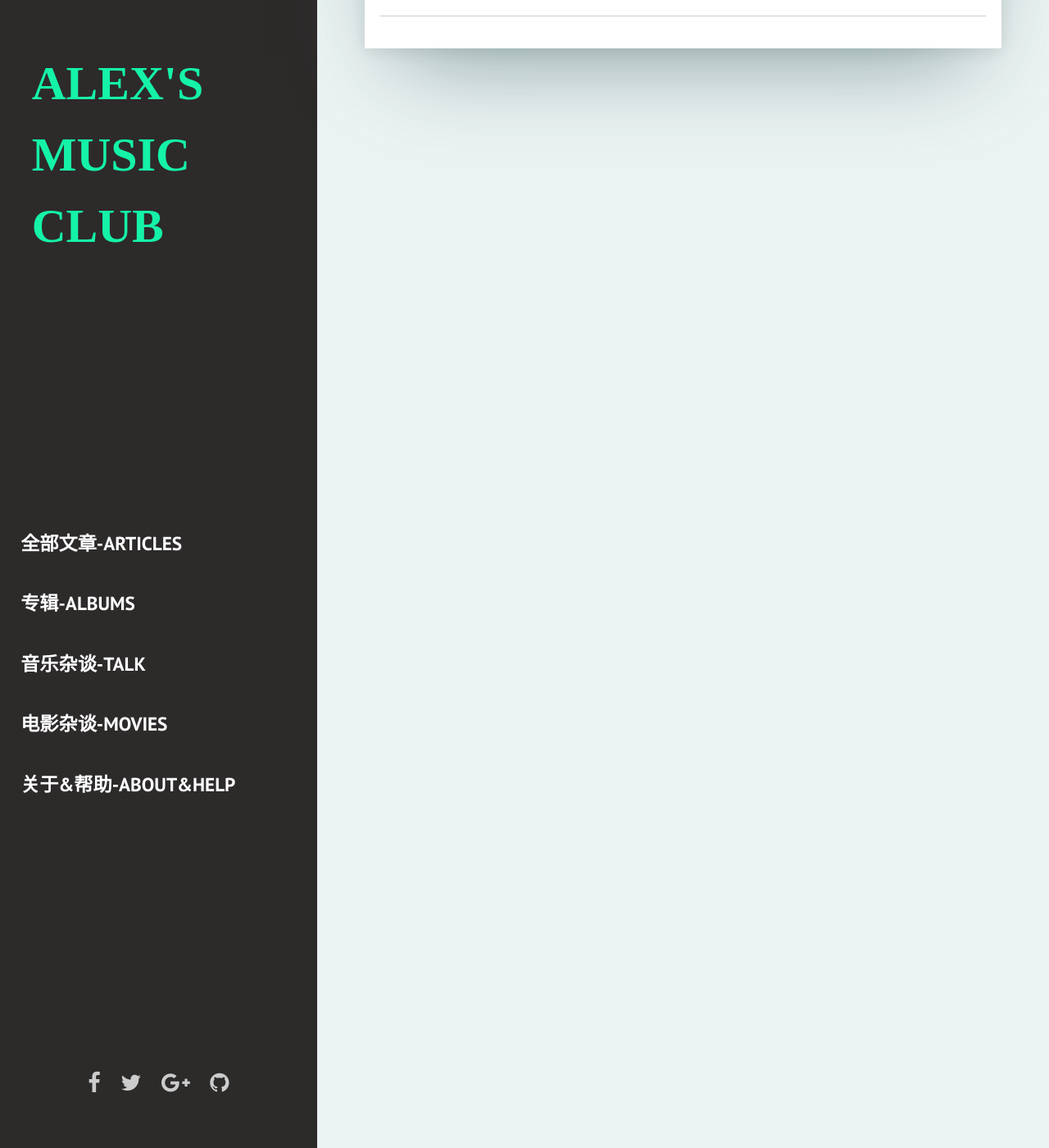
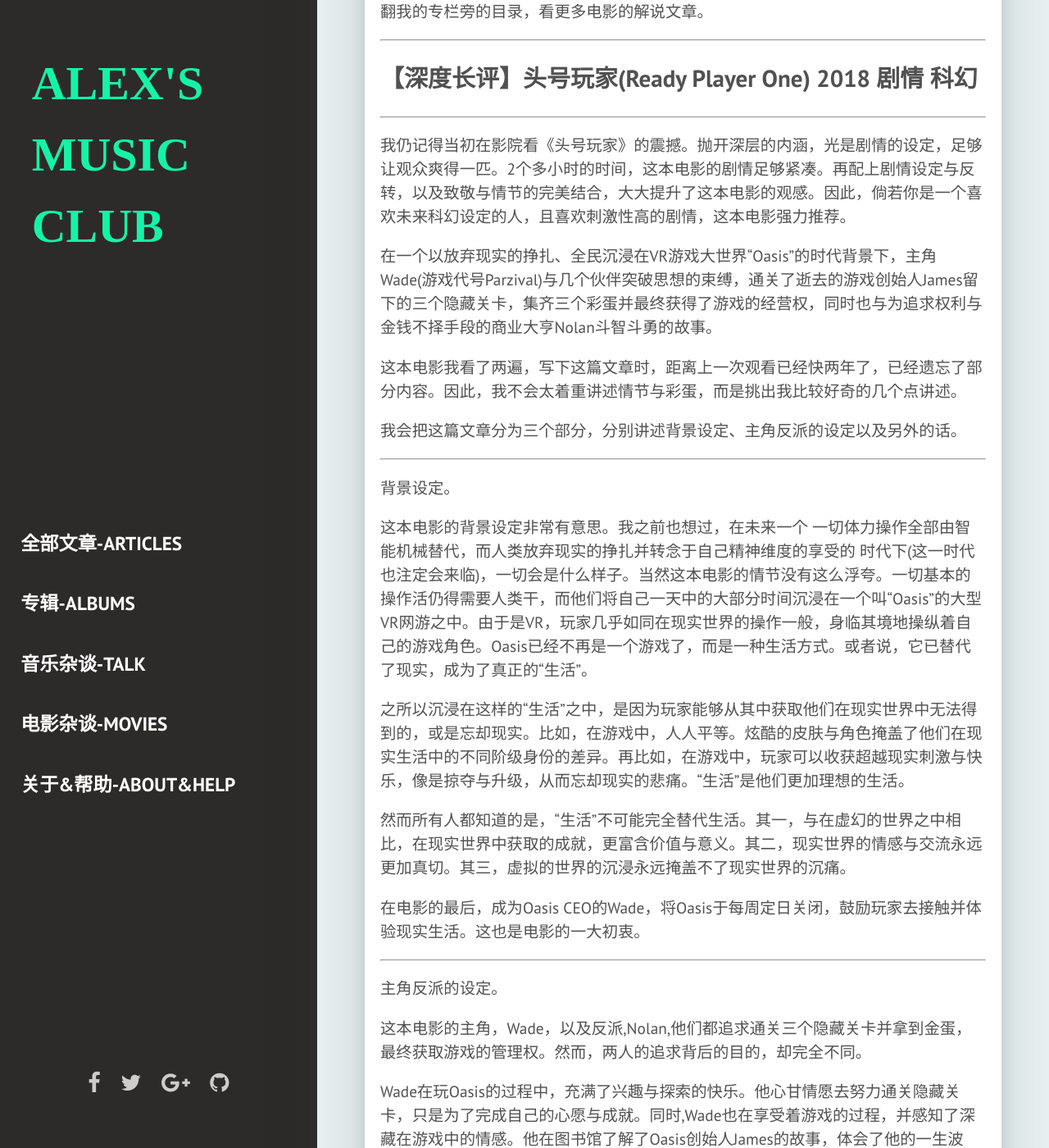
Before and after one commit to AlexJWC/AAAlexJWC.github.io, a Jekyll site: the page built from _pages/Movies.html, in a window 1280 px wide and 1400 px high, scrolled down 4507 px. Shown: the whole window at 82% size. Built offline with Jekyll 4.4.1, drawn with Linux system fonts in a browser that asks for light colours; some web fonts are replaced; some of the changed text lies outside the part shown.

Commit message:
new info

```diff
--- a/_pages/Movies.html
+++ b/_pages/Movies.html
@@ -14,6 +14,8 @@
 二、[【深度长评】《沉默的羔羊》（The Silence of the Lambs） 1991 犯罪·惊悚](#bb)
 
 三、[【深度长评】《楚门的世界》（The Truman Show） 1998 剧情·科幻](#cc)
+
+四、[【深度长评】《头号玩家》（Ready Player One) 2018 剧情·科幻](#dd)
 
 ---
 
@@ -114,3 +116,59 @@
 ---
 
 感谢收看本篇文章。希望能让你更加了解《楚门的世界》这一本电影。感兴趣的可以翻翻我的专栏旁的目录，看更多电影的解说文章。
+
+
+
+---
+
+## <a name="dd"></a> 【深度长评】头号玩家(Ready Player One) 2018 剧情 科幻
+
+---
+
+我仍记得当初在影院看《头号玩家》的震撼。抛开深层的内涵，光是剧情的设定，足够让观众爽得一匹。2个多小时的时间，这本电影的剧情足够紧凑。再配上剧情设定与反转，以及致敬与情节的完美结合，大大提升了这本电影的观感。因此，倘若你是一个喜欢未来科幻设定的人，且喜欢刺激性高的剧情，这本电影强力推荐。
+
+在一个以放弃现实的挣扎、全民沉浸在VR游戏大世界“Oasis”的时代背景下，主角Wade(游戏代号Parzival)与几个伙伴突破思想的束缚，通关了逝去的游戏创始人James留下的三个隐藏关卡，集齐三个彩蛋并最终获得了游戏的经营权，同时也与为追求权利与金钱不择手段的商业大亨Nolan斗智斗勇的故事。
+
+这本电影我看了两遍，写下这篇文章时，距离上一次观看已经快两年了，已经遗忘了部分内容。因此，我不会太着重讲述情节与彩蛋，而是挑出我比较好奇的几个点讲述。
+
+我会把这篇文章分为三个部分，分别讲述背景设定、主角反派的设定以及另外的话。
+
+---
+
+背景设定。
+
+这本电影的背景设定非常有意思。我之前也想过，在未来一个 一切体力操作全部由智能机械替代，而人类放弃现实的挣扎并转念于自己精神维度的享受的 时代下(这一时代也注定会来临)，一切会是什么样子。当然这本电影的情节没有这么浮夸。一切基本的操作活仍得需要人类干，而他们将自己一天中的大部分时间沉浸在一个叫“Oasis”的大型VR网游之中。由于是VR，玩家几乎如同在现实世界的操作一般，身临其境地操纵着自己的游戏角色。Oasis已经不再是一个游戏了，而是一种生活方式。或者说，它已替代了现实，成为了真正的“生活”。
+
+之所以沉浸在这样的“生活”之中，是因为玩家能够从其中获取他们在现实世界中无法得到的，或是忘却现实。比如，在游戏中，人人平等。炫酷的皮肤与角色掩盖了他们在现实生活中的不同阶级身份的差异。再比如，在游戏中，玩家可以收获超越现实刺激与快乐，像是掠夺与升级，从而忘却现实的悲痛。“生活”是他们更加理想的生活。
+
+然而所有人都知道的是，“生活”不可能完全替代生活。其一，与在虚幻的世界之中相比，在现实世界中获取的成就，更富含价值与意义。其二，现实世界的情感与交流永远更加真切。其三，虚拟的世界的沉浸永远掩盖不了现实世界的沉痛。
+
+在电影的最后，成为Oasis CEO的Wade，将Oasis于每周定日关闭，鼓励玩家去接触并体验现实生活。这也是电影的一大初衷。
+
+---
+
+主角反派的设定。
+
+这本电影的主角，Wade，以及反派,Nolan,他们都追求通关三个隐藏关卡并拿到金蛋，最终获取游戏的管理权。然而，两人的追求背后的目的，却完全不同。
+
+Wade在玩Oasis的过程中，充满了兴趣与探索的快乐。他心甘情愿去努力通关隐藏关卡，只是为了完成自己的心愿与成就。同时,Wade也在享受着游戏的过程，并感知了深藏在游戏中的情感。他在图书馆了解了Oasis创始人James的故事，体会了他的一生波折，从而更加理解了James设计游戏并留下彩蛋的初衷。
+
+相反，Nolan追求通关隐藏关卡并获取金蛋，仅是为了获得游戏的管理权。而他的最终目的，便是获得由权利带来的极致奢华感，以及金钱。他已经把玩Oasis商业化了，雇佣了数百名玩家来钻研，甚至强制监禁了换不了债的玩家做苦工。Nolan违背了James设计游戏的初衷，黑化并侵蚀了Oasis。
+
+这也是为什么Wade打赢了第三关Adventures，并在拿到三个金蛋后，识破了签名的陷阱，并得到了最终的胜利。这是Nolan永远达不到的成就。他被自己束缚了。
+
+---
+
+另外的话。
+
+我们为什么要玩游戏？当然是因为放松与快乐。
+
+然而，当我们去熬夜打段位、为了排名耗尽心血时，我们真的是为了快乐吗？
+
+其实在此时，我们的心态与Nolan Sorrento没有任何区别了。我们的对待游戏的心已经游离在了快乐之外。
+
+当你连夜段位晋级，或是冲进了榜前多少多少，我敢说，此刻你收获的快乐，一定不及那些抽空放松式地打几盘游戏的人所获得的快乐多。
+
+下次你点进某一个游戏的时候，别忘了问一下你自己，你真的在游玩的过程中感受到了快乐与刺激了吗？还是你费尽心思，聚焦在别的地方？
+
+游戏的真谛永远是快乐，否则它就失去了游戏的价值，对于你来说，也不再是一款游戏了。
```
Also changed, not shown: _posts/2021-07-26-readyplayerone.markdown (added, +55 -0 lines), assets/img/readyplayerone.jpg (added), assets/img/watchmen.jpg (added).
